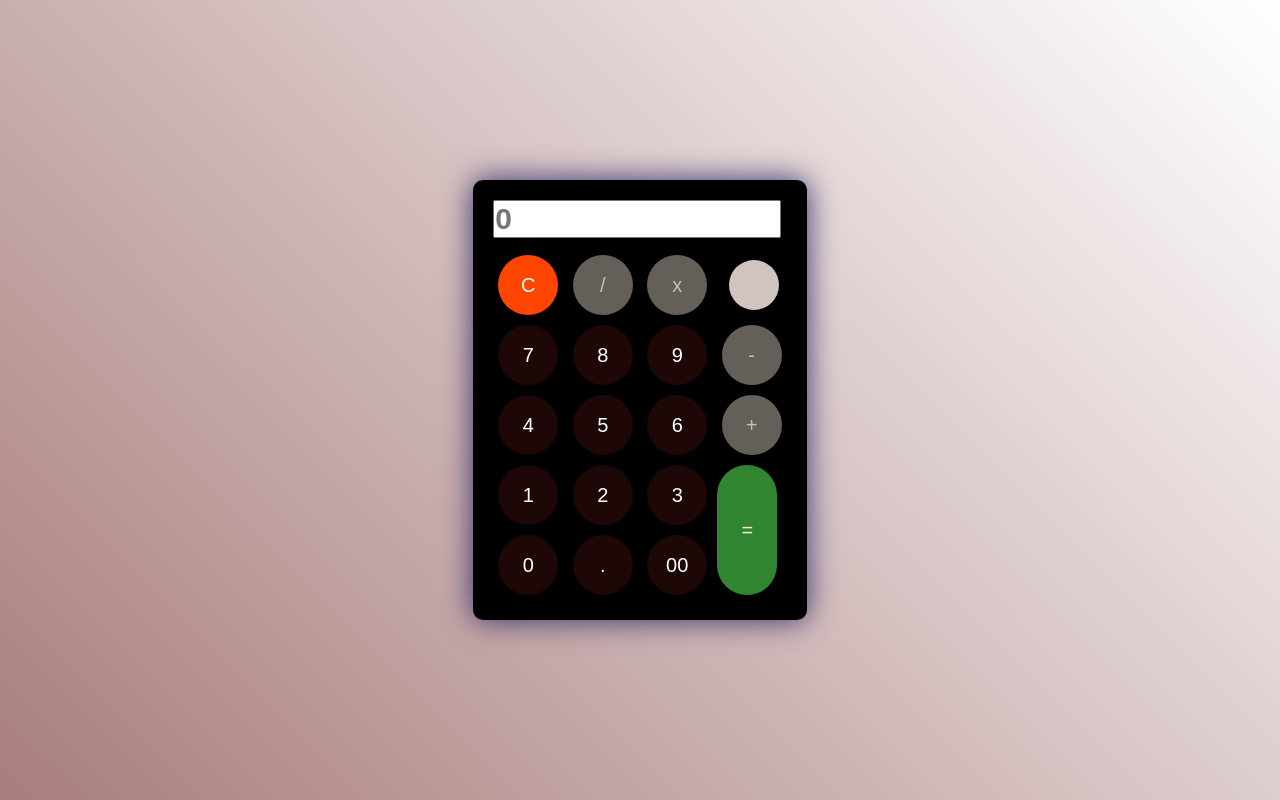
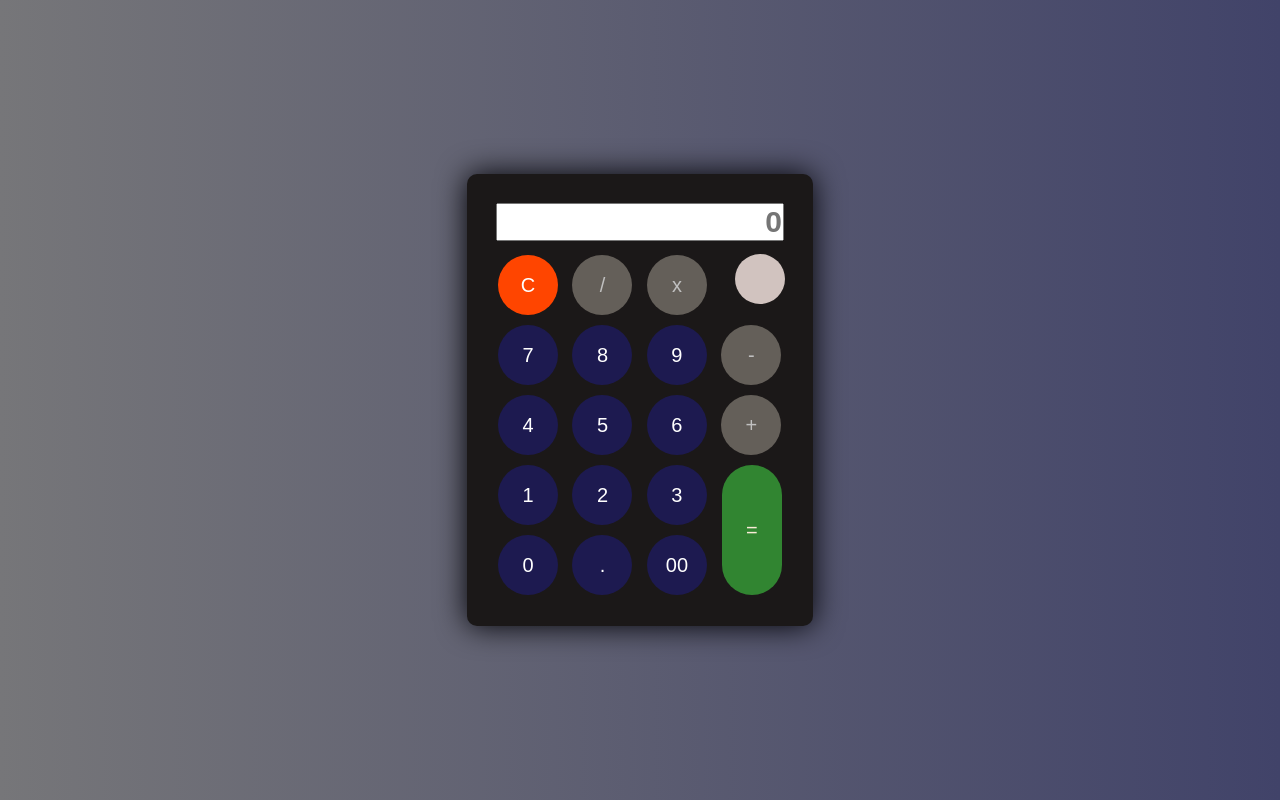
Before and after one commit to H3nr7M/calculator-ts, a plain HTML site: page index.html in a window 1280 px wide. Drawn offline with Linux system fonts and the light colour scheme.

Commit message:
update 4 files and delete 2 files

```diff
--- a/index.html
+++ b/index.html
@@ -4,7 +4,7 @@
       <meta charset="UTF-8">
       <meta http-equiv="X-UA-Compatible" content="IE=edge">
       <meta name="viewport" content="width=device-width, initial-scale=1.0">
-      <title>Calculadora</title>
+      <title>Calculator</title>
       <link rel="stylesheet" href="style.css">
       <link rel="shortcut icon" href="./calculadora.png" type="image/x-icon">
   </head>
@@ -19,7 +19,7 @@
           <div class="main">
             <div id="visor">
             <form>
-              <input type="text" id="visor1" placeholder="0"/>
+              <input type="text" id="visorbg" placeholder="0"/>
             </form>
             </div>
               <div class="row">
--- a/script.js
+++ b/script.js
@@ -1,7 +1,7 @@
-var visor = document.getElementById("visor1");
+var visor = document.getElementById("visorbg");
 var doble=document.getElementById("doble")
 
-let isDark =true;
+let isDark =false;
 
 
  function adicionar(tecla) {
--- a/style.css
+++ b/style.css
@@ -6,7 +6,7 @@
 }
 
 body {
-  background: linear-gradient(45deg, rgb(168, 125, 125), #fff);
+  background: linear-gradient(90deg, rgb(118, 118, 121), #414369);
 }
 
 .container {
@@ -22,28 +22,25 @@ body {
   position: relative;
   height: auto;
   width: auto;
-  padding: 20px;
+  padding: 2%;
   border-radius: 10px;
-  box-shadow: 0 0 30px rgb(52, 48, 110);
-  background-color: beige;
+  box-shadow: 0 0 30px rgb(2, 2, 4);
+  background-color: rgb(34, 78, 42);
 }
 .calculator #visor {
   position: relative;
-  color: rgb(39, 4, 7);
-  padding: 0px;
+  color: rgb(0, 0, 0);
+  padding: 3px;
   height: 50px;
-  align-items: flex-end;
-  justify-content: flex-end;
-  font-size: 30px;
   font-weight: 700;
-  width: auto;
 }
-.calculator #visor1 {
-  font-size: 30px;
-  font-weight: 700;
+input {
+  text-align: end;
+}
+
+.calculator #visorbg {
+  font-size: 2em;
   width: 18rem;
-  align-items: flex-end;
-  justify-content: flex-end;
 }
 .calculator button {
   background-color: #fff;
@@ -73,22 +70,15 @@ body {
   color: antiquewhite;
   height: 130px;
   border-radius: 30px;
+  margin-left: 10px;
 }
 .calculator.dark {
-  background-color: black;
+  background-color: rgb(27, 24, 24);
 }
 .calculator.dark #visor {
-  position: relative;
-  color: rgb(255, 255, 255);
-  padding: 0px;
   height: 50px;
-  align-items: flex-end;
-  justify-content: flex-end;
-  font-size: 30px;
-  font-weight: 700;
-  width: auto;
 }
-.calculator.dark #visor1 {
+.calculator.dark #visorbg {
   font-size: 30px;
   font-weight: 700;
   width: 18rem;
@@ -96,19 +86,12 @@ body {
   justify-content: flex-end;
 }
 .calculator.dark button {
-  background-color: rgb(29, 7, 7);
+  background-color: rgba(35, 30, 176, 0.367);
   color: rgb(255, 255, 255);
-  height: 60px;
-  width: 60px;
-  border: 0;
-  border-radius: 30px;
-  margin: 5px;
-  font-size: 20px;
-  cursor: pointer;
-  transition: all 200ms ease;
 }
 .calculator.dark button:hover {
   transform: scale(1.1);
+  filter: brightness(1.4);
 }
 .calculator.dark .btn {
   background-color: rgb(100, 95, 89);
@@ -149,5 +132,3 @@ body {
 .calculator .theme-toggler .active::before {
   background-color: rgb(0, 0, 0);
 }
-
-/*# sourceMappingURL=style.css.map */
--- a/style.scss
+++ /dev/null
@@ -1,149 +0,0 @@
-*{
-    padding: 0;
-    margin: 0;
-    box-sizing: border-box;
-    font-family: sans-serif;
-}
-body{
-   background: linear-gradient(45deg, rgb(168, 125, 125), #fff);
-}
-.container{
-    height: 100vh;
-    width: 100vw;
-    display: flex;
-    align-items: center;
-    justify-content: center;
-    flex-wrap: wrap;
-}
-.calculator{
-   position: relative;
-   height: auto;
-   width: auto;
-   padding: 20px;
-   border-radius: 10px;
-   box-shadow: 0 0 30px rgb(52, 48, 110) ;
-   background-color: beige;
-   #visor{
-    position: relative;
-    color: rgb(39, 4, 7);
-    padding: 0px;
-    height: 50px;
-    align-items: flex-end;
-    justify-content: flex-end;
-    font-size: 30px;
-    font-weight: 700;
-    width: auto;
-
-   }
-   #visor1{
-    font-size: 30px;
-    font-weight: 700;
-    width: 18rem;
-    align-items: flex-end;
-    justify-content: flex-end;
-   }
-   button{
-    background-color: #fff;
-    color: black;
-    height: 60px;
-    width: 60px;
-    border: 0;
-    border-radius: 30px;
-    margin: 5px;
-    font-size: 20px;
-    cursor:pointer ;
-    transition: all 200ms ease;
-    &:hover{
-        transform: scale(1.1);
-    }
-   }
-   .btn{
-        background-color: burlywood;
-        color: black;
-   }
-   #c{
-    background-color:orangered;
-    color: black;
-   }
-   #igual{
-    background-color: green;
-    color: antiquewhite;
-    height: 130px;
-    border-radius: 30px;
-   }
-   &.dark{
-    background-color: black;
-    #visor{
-        position: relative;
-        color: rgb(255, 255, 255);
-        padding: 0px;
-        height: 50px;
-        align-items: flex-end;
-        justify-content: flex-end;
-        font-size: 30px;
-        font-weight: 700;
-        width: auto;
-
-       }
-    #visor1{
-        font-size: 30px;
-        font-weight: 700;
-        width: 18rem;
-        align-items: flex-end;
-        justify-content: flex-end;
-       }
-    button{
-        background-color: rgb(29, 7, 7);
-        color: rgb(255, 255, 255);
-        height: 60px;
-        width: 60px;
-        border: 0;
-        border-radius: 30px;
-        margin: 5px;
-        font-size: 20px;
-        cursor:pointer ;
-        transition: all 200ms ease;
-        &:hover{
-            transform: scale(1.1);
-        }
-       }
-       .btn{
-            background-color: rgb(100, 95, 89);
-            color: rgb(192, 192, 192);
-       }
-       #c{
-        background-color:orangered;
-        color: rgb(255, 255, 255);
-       }
-       #igual{
-        background-color: rgb(49, 133, 49);
-        color: antiquewhite;
-        height: 130px;
-        border-radius: 30px;
-   }
-}
-.theme-toggler{
-    position: absolute;
-    top: 105px;
-    right: 53px;
-    color: rgb(255, 255, 255);
-    cursor: pointer;
-    z-index: 1;
-    &::before{
-        content: '';
-        position: absolute;
-        height: 50px;
-        width: 50px;
-        top: 50%;
-        transform: translate(-50%,-50%);
-        border-radius: 50%;
-        background-color: rgb(209, 195, 191);
-        z-index: -1;
-    }
-}
-.theme-toggler .active{
-    color: rgb(0, 0, 0);
-    &::before{
-        background-color: rgb(0, 0, 0);
-    }
-}}
```
Also changed, not shown: 2 other files.
